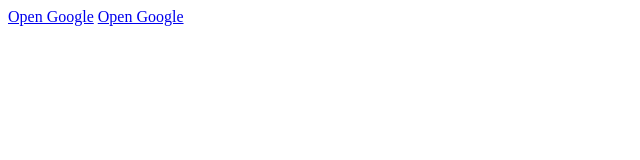
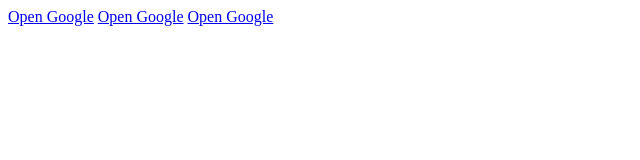
Before and after one commit to supervsoft/28, a plain HTML site: page Index.html in a window 1280 px wide. Shown: the whole page, without its empty margins (0-640 px from the left). Drawn offline with Linux system fonts and the light colour scheme.

Commit message:
Update Index.html

```diff
--- a/Index.html
+++ b/Index.html
@@ -2,4 +2,5 @@
 <html>
 <a href="https://www.google.co.in/">Open Google</a>
 <a href="https://www.google.co.in/">Open Google</a>
+<a href="https://www.google.co.in/">Open Google</a>
 </html>
```
